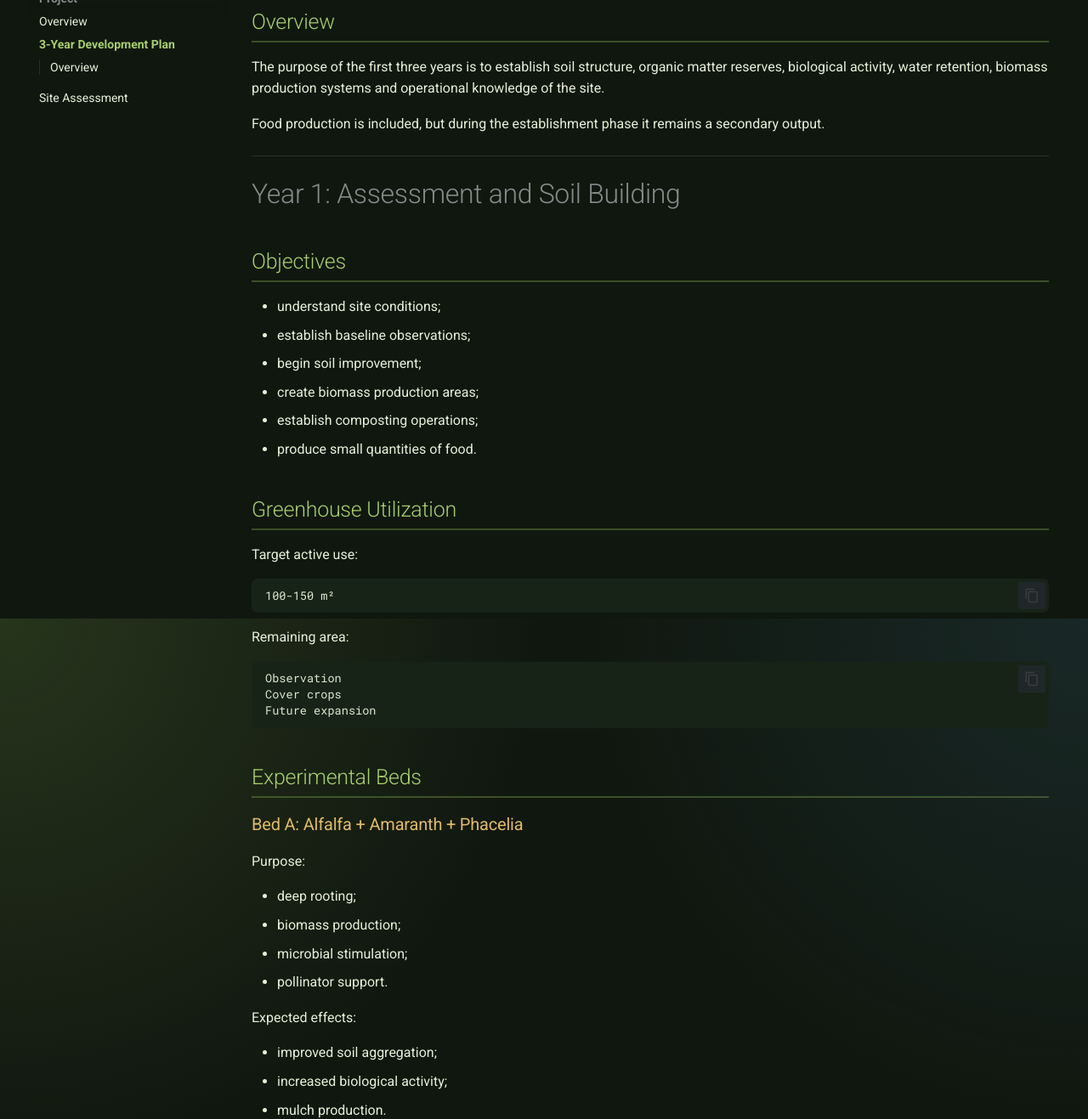
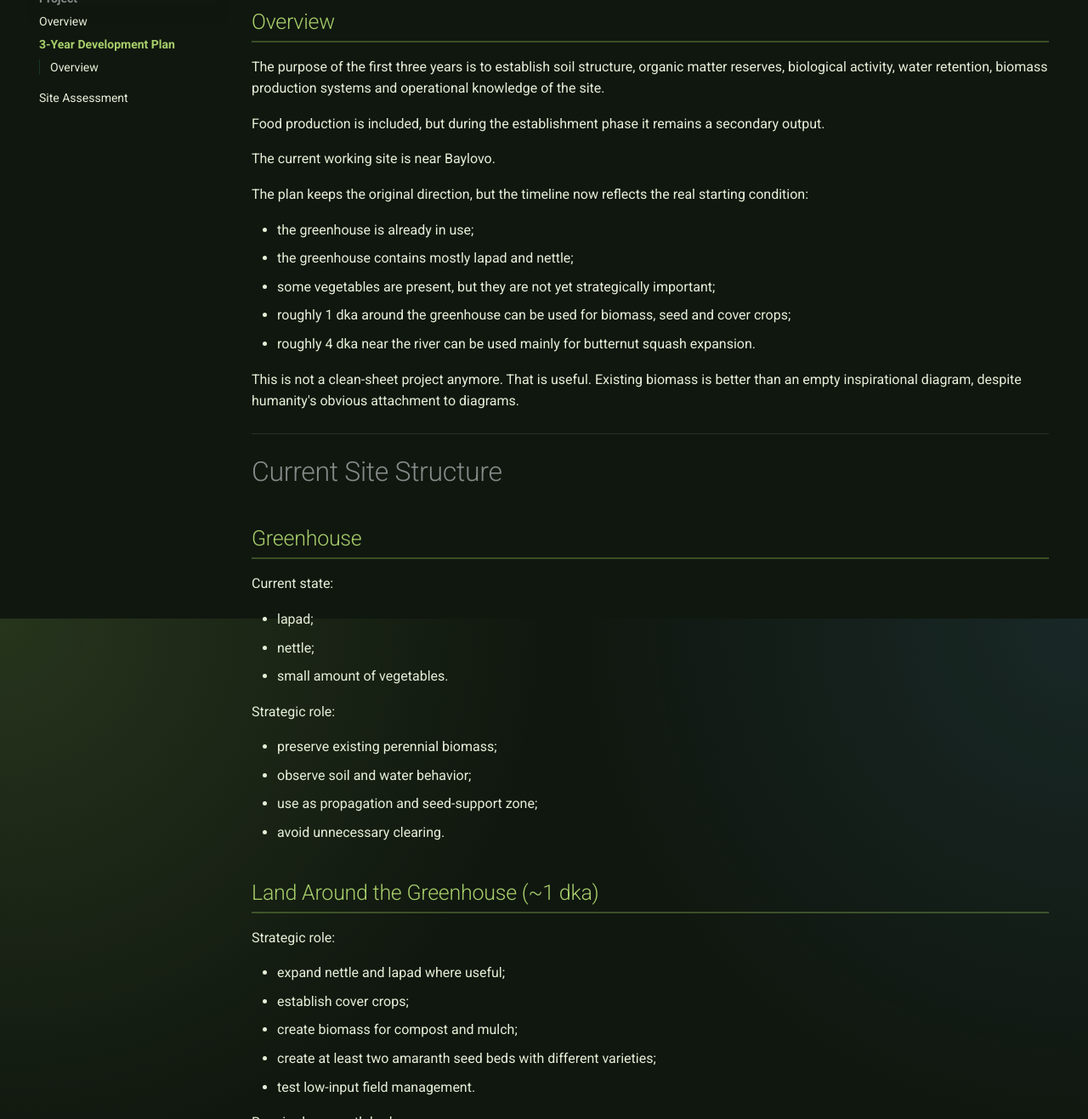
Before and after one commit to git-rupavlov/earth-work, an MkDocs documentation site: the page built from docs/project/three-year-plan.md, in a window 1280 px wide and 1400 px high, scrolled down 589 px, cut to the strip 83-1400 px from the top of the window. Shown: the whole strip at 85% size. Built offline with MkDocs 1.6.1 and Material for MkDocs 9.7.7, drawn with Linux system fonts in a browser that asks for light colours; comment, search, counter and statistics services are not loaded; some of the changed text lies outside the part shown.

Commit message:
Update three year plan for Baylovo field reality

````diff
--- a/docs/project/three-year-plan.md
+++ b/docs/project/three-year-plan.md
@@ -6,119 +6,217 @@ The purpose of the first three years is to establish soil structure, organic mat
 
 Food production is included, but during the establishment phase it remains a secondary output.
 
+The current working site is near Baylovo.
+
+The plan keeps the original direction, but the timeline now reflects the real starting condition:
+
+- the greenhouse is already in use;
+- the greenhouse contains mostly lapad and nettle;
+- some vegetables are present, but they are not yet strategically important;
+- roughly 1 dka around the greenhouse can be used for biomass, seed and cover crops;
+- roughly 4 dka near the river can be used mainly for butternut squash expansion.
+
+This is not a clean-sheet project anymore. That is useful. Existing biomass is better than an empty inspirational diagram, despite humanity's obvious attachment to diagrams.
+
 ---
 
-# Year 1: Assessment and Soil Building
+# Current Site Structure
+
+## Greenhouse
+
+Current state:
+
+- lapad;
+- nettle;
+- small amount of vegetables.
+
+Strategic role:
+
+- preserve existing perennial biomass;
+- observe soil and water behavior;
+- use as propagation and seed-support zone;
+- avoid unnecessary clearing.
+
+## Land Around the Greenhouse (~1 dka)
+
+Strategic role:
+
+- expand nettle and lapad where useful;
+- establish cover crops;
+- create biomass for compost and mulch;
+- create at least two amaranth seed beds with different varieties;
+- test low-input field management.
+
+Required amaranth beds:
+
+- Red Garnet;
+- Green Garnet.
+
+Main outputs:
+
+- seed for next year;
+- edible biomass;
+- mulch biomass;
+- compost feedstock.
+
+## River Field (~4 dka)
+
+Current state:
+
+- small area already planted with pumpkins.
+
+Strategic role:
+
+- expand butternut squash as much as water, labor and access allow;
+- use squash vines as ground cover;
+- observe weed pressure, soil moisture and wildlife pressure;
+- avoid overcomplicating the field during the first season.
+
+---
+
+# Year 1: Assessment, Adoption and Soil Building
 
 ## Objectives
 
-- understand site conditions;
-- establish baseline observations;
-- begin soil improvement;
-- create biomass production areas;
-- establish composting operations;
-- produce small quantities of food.
+- understand the real Baylovo site conditions;
+- map current vegetation, access, water and soil behavior;
+- preserve existing useful biomass;
+- begin soil improvement without unnecessary disturbance;
+- establish seed-producing amaranth beds;
+- expand butternut squash in the river field;
+- create the first compost and mulch cycles;
+- produce small quantities of food where realistic.
 
 ## Greenhouse Utilization
 
-Target active use:
+The greenhouse is not an empty controlled environment. It is already biologically active.
+
+Priority:
 
 ```text
-100-150 m²
+Preserve → Observe → Selectively Improve
 ```
 
-Remaining area:
+Current dominant species:
 
-```text
-Observation
-Cover crops
-Future expansion
-```
+- lapad;
+- nettle.
 
-## Experimental Beds
+Use:
 
-### Bed A: Alfalfa + Amaranth + Phacelia
+- maintain useful existing stands;
+- harvest biomass in cycles;
+- use some biomass for mulch and compost;
+- reserve space for seedling propagation only where it does not destroy established useful growth.
+
+Vegetables already present are treated as secondary observations, not as the main production goal.
+
+## Greenhouse Field (~1 dka)
+
+Primary functions:
+
+- biomass production;
+- seed production;
+- soil cover;
+- cover crop establishment;
+- compost and mulch feedstock.
+
+Priority species:
+
+- nettle;
+- lapad;
+- alfalfa;
+- amaranth;
+- clover;
+- vetch;
+- phacelia;
+- sunflower;
+- sorghum.
+
+## Required Amaranth Seed Beds
+
+At least two separate beds:
+
+### Bed A: Red Garnet Amaranth
 
 Purpose:
 
-- deep rooting;
-- biomass production;
-- microbial stimulation;
-- pollinator support.
+- seed collection for next year;
+- edible leaf biomass;
+- mulch production;
+- observation of performance under local conditions.
 
-Expected effects:
-
-- improved soil aggregation;
-- increased biological activity;
-- mulch production.
-
-### Bed B: Alfalfa + Amaranth + Clover
+### Bed B: Green Garnet Amaranth
 
 Purpose:
 
-- nitrogen fixation;
-- permanent soil cover;
-- biomass production;
-- moisture retention.
+- seed collection for next year;
+- genetic and practical comparison with Red Garnet;
+- edible leaf biomass;
+- mulch production.
 
-Expected effects:
-
-- reduced evaporation;
-- reduced weed pressure;
-- improved nitrogen cycling.
-
-### Bed C: Alfalfa + Amaranth + Buckwheat
-
-Purpose:
-
-- biomass production;
-- phosphorus mobilization;
-- rapid soil cover.
-
-Expected effects:
-
-- increased nutrient availability;
-- quick canopy development;
-- improved mulch production.
-
-### Bed D: Cherry Tomatoes + Basil + Marigold + Nasturtium
-
-Purpose:
-
-- limited food production;
-- greenhouse observation;
-- pest and disease monitoring.
-
-Metrics:
-
-- yield;
-- disease pressure;
-- irrigation requirements;
-- temperature response.
-
-## Biomass Production Area
-
-Outside greenhouse.
-
-Target:
+Management priority:
 
 ```text
-100-300 m²
+Seed first
+Food second
+Mulch third
 ```
 
-Potential species:
+The objective is not maximum food yield in Year 1. The objective is to create local seed capacity.
 
-- amaranth;
-- sorghum;
-- alfalfa;
-- sunflower;
-- millet.
+## Existing Biomass Crops
+
+### Nettle
+
+Use for:
+
+- mulch;
+- compost;
+- liquid fertilizer trials;
+- mineral-rich biomass;
+- pollinator and insect habitat.
+
+### Lapad
+
+Use for:
+
+- edible spring and early-season leaves;
+- mulch;
+- compost;
+- soil cover;
+- perennial biomass.
+
+### Alfalfa
+
+Use for:
+
+- nitrogen fixation;
+- deep rooting;
+- soil structure improvement;
+- cut-and-drop biomass.
+
+## River Field (~4 dka)
+
+Primary crop:
+
+- butternut squash.
 
 Objective:
 
-- mulch production;
-- compost feedstock;
-- root biomass.
+```text
+Plant as much butternut squash as water, labor and access realistically allow.
+```
+
+Secondary species can be tested on edges or small sections:
+
+- sunflower;
+- amaranth;
+- chickpea;
+- sorghum;
+- beans.
+
+The river field should remain simple in Year 1. Complexity can wait. Nature already brought enough of its own bugs, both biological and logistical.
 
 ## Compost System
 
@@ -136,35 +234,49 @@ Desired target:
 
 Feedstocks:
 
-- manure;
+- nettle;
+- lapad;
+- weeds;
+- squash residues;
+- amaranth residues;
 - grass clippings;
-- plant residues;
 - leaves;
 - wood chips;
-- crop residues.
+- manure if available.
 
 ## Success Criteria
 
 ### Soil
 
-- permanent soil cover established;
+- permanent soil cover established in key zones;
 - first mulch cycle completed;
-- active root systems present.
+- active root systems present;
+- useful existing biomass preserved.
+
+### Seeds
+
+- Red Garnet amaranth seed collected;
+- Green Garnet amaranth seed collected;
+- notes kept on germination, growth, height, pest pressure and harvest timing.
 
 ### Infrastructure
 
+- greenhouse status documented;
+- field access documented;
+- water sources evaluated;
 - compost area operational;
-- water source evaluated;
-- cultivation zones defined.
+- zones defined: greenhouse, 1 dka field, river field.
 
 ### Food
 
 Small production of:
 
-- tomatoes;
-- herbs;
-- cucurbits;
-- leafy vegetables.
+- lapad;
+- nettle;
+- butternut squash;
+- amaranth leaves;
+- existing vegetables;
+- possible legumes.
 
 ---
 
@@ -172,44 +284,76 @@ Small production of:
 
 ## Objectives
 
-- increase cultivated area;
-- validate Year 1 observations;
-- improve nutrient cycling;
-- reduce external inputs.
+- increase cultivated area only where Year 1 showed realistic potential;
+- validate crop performance from Baylovo conditions;
+- expand internal biomass production;
+- reduce external fertility inputs;
+- use collected amaranth seed for broader planting;
+- improve water and access systems.
 
 ## Greenhouse Utilization
 
 Target:
 
 ```text
-250-350 m²
+Selective use, not full occupation
 ```
 
-## Cover Crop Systems
+The greenhouse should support:
 
-Permanent inclusion of:
+- seedling propagation;
+- early-season greens;
+- protected experiments;
+- seed multiplication;
+- biomass cycling.
+
+Existing lapad and nettle should remain part of the system unless they block higher-priority use.
+
+## Greenhouse Field (~1 dka)
+
+Expand:
 
 - alfalfa;
+- nettle;
+- lapad;
+- amaranth from Year 1 seed;
 - clover;
+- vetch;
 - phacelia;
-- buckwheat;
-- vetch.
+- buckwheat.
 
 Target:
 
 ```text
-30-50% of cultivated area
+30-50% cover crops and perennial biomass
 ```
+
+## River Field (~4 dka)
+
+Validate butternut squash performance:
+
+- yield;
+- water demand;
+- weed suppression;
+- storage quality;
+- wildlife damage;
+- labor requirement.
+
+If Year 1 performs well, expand squash planting.
+
+If Year 1 performs poorly, reduce squash area and increase cover crops or biomass crops.
 
 ## Food Production
 
-Expansion of:
+Expansion candidates:
 
-- tomatoes;
-- peppers;
-- cucumbers;
+- butternut squash;
+- amaranth;
 - chickpeas;
-- herbs.
+- beans;
+- sunflower;
+- Jerusalem artichoke;
+- leafy perennials.
 
 ## Soil Monitoring
 
@@ -240,27 +385,30 @@ Internal production becomes the primary fertility source.
 - establish self-reinforcing biological cycles;
 - reduce dependency on imported materials;
 - optimize crop placement;
-- expand only where water, biomass and labor allow.
+- expand only where water, biomass and labor allow;
+- use locally produced seed where possible;
+- formalize the crop matrix with site observations.
 
 ## Greenhouse Utilization
 
-Target:
-
-```text
-350-500 m²
-```
-
-Only if justified by:
+Use only if justified by:
 
 - available water;
 - available biomass;
-- available labor.
+- available labor;
+- clear production or research value.
+
+The greenhouse should not become a maintenance trap wearing transparent plastic. Humanity has built enough of those.
 
 ## Site Functions
 
 ### Food Production
 
 Human consumption.
+
+### Seed Production
+
+Local adaptation and future independence.
 
 ### Biomass Production
 
@@ -314,8 +463,14 @@ Compost
 Soil Improvement
         ↓
 Food Production
+        ↓
+Local Seed
+        ↓
+Better Adapted Next Cycle
 ```
 
 The primary product of the system is fertile soil.
 
 Food production is a consequence of soil development.
+
+Seed production is the beginning of local adaptation.
````
Also changed, not shown: other parts of docs/project/three-year-plan.md (+4 -2 lines).
